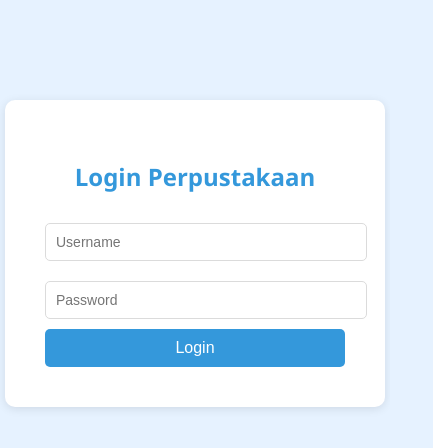
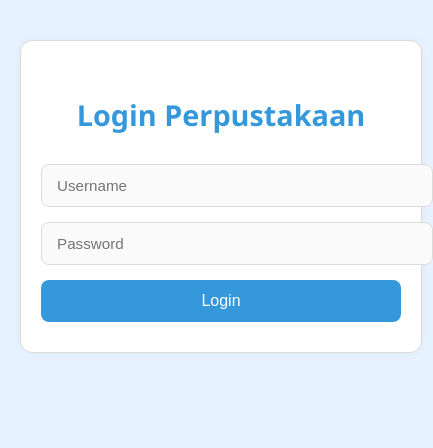
Before and after one commit to ecaaa1234/perpustakaan, a plain HTML site: page index.html in a window 390 px wide. Shown: the whole page, 433 px wide, since content can reach past the window. Drawn offline with Linux system fonts and the light colour scheme.

Commit message:
Update style.css

```diff
--- a/css/style.css
+++ b/css/style.css
@@ -216,55 +216,69 @@ main {
   .review-card {
     padding: 15px;
   }
-  .login-box {
-  width: 300px;
+ /* Gaya untuk Login Box */
+.login-box {
+  width: 100%;
+  max-width: 360px;
+  margin: 80px auto;
   padding: 40px;
-  position: relative;
-  background: var(--white);
-  border-radius: 10px;
-  box-shadow: 0 2px 10px rgba(0, 0, 0, 0.1);
-  margin: auto;
-  top: 100px; /* Atur posisi vertikal */
+  background-color: var(--white);
+  border: 1px solid #dbdbdb;
+  border-radius: 12px;
+  box-shadow: 0 0 10px rgba(0,0,0,0.04);
+  text-align: center;
 }
 
+/* Judul Login */
 .login-box h2 {
-  text-align: center;
-  margin-bottom: 20px;
-  font-size: 24px;
+  font-size: 1.8rem;
   color: var(--primary);
+  margin-bottom: 30px;
+  font-weight: 600;
 }
 
-input[type="text"],
-input[type="password"] {
+/* Input Fields */
+.login-box input[type="text"],
+.login-box input[type="password"] {
   width: 100%;
-  padding: 10px;
-  margin: 10px 0;
+  padding: 12px 15px;
+  margin-bottom: 15px;
   border: 1px solid #dbdbdb;
-  border-radius: 5px;
-  font-size: 14px;
-  transition: border-color 0.3s;
+  border-radius: 8px;
+  background-color: #fafafa;
+  font-size: 0.95rem;
+  transition: border-color 0.3s ease;
 }
 
-input[type="text"]:focus,
-input[type="password"]:focus {
+.login-box input:focus {
   border-color: var(--primary);
   outline: none;
 }
 
+/* Tombol Login */
 .glow-button {
   width: 100%;
+  padding: 12px 0;
   background-color: var(--primary);
   color: var(--white);
+  font-size: 1rem;
   border: none;
-  padding: 10px;
-  border-radius: 5px;
-  font-size: 16px;
+  border-radius: 8px;
   cursor: pointer;
-  transition: background-color 0.3s;
+  transition: background-color 0.3s ease;
 }
 
 .glow-button:hover {
   background-color: var(--secondary);
 }
 
+/* Responsive for Mobile */
+@media (max-width: 480px) {
+  .login-box {
+    margin: 40px 20px;
+    padding: 30px 20px;
+  }
 }
+
+
+}
```
